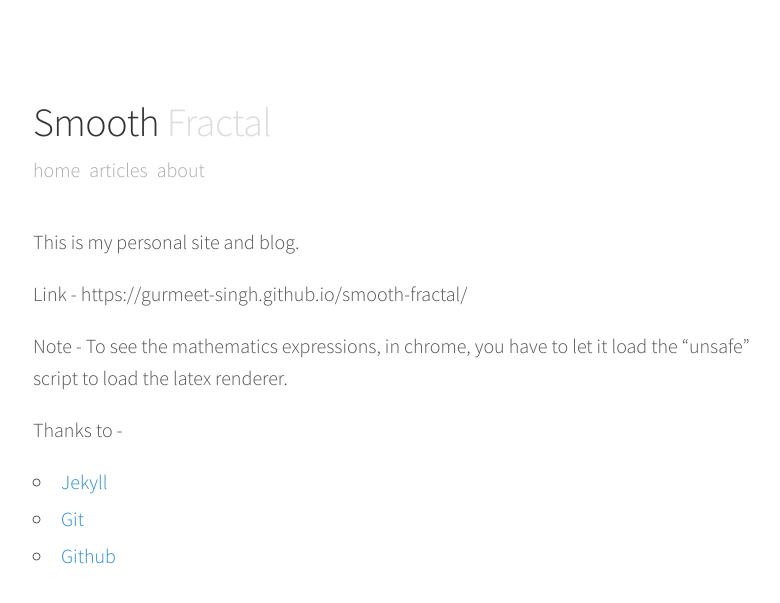
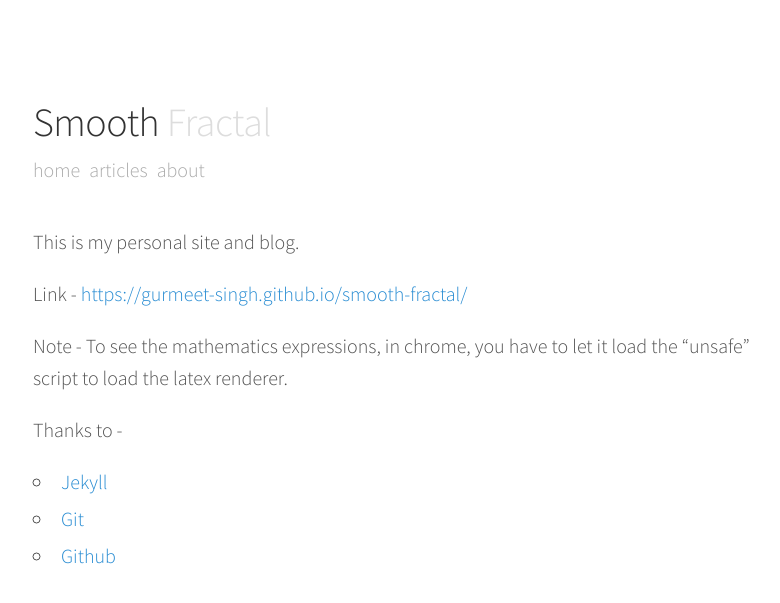
Before and after one commit to Gurmeet-Singh/smooth-fractal, a Jekyll site: the page built from about.md, in a window 1280 px wide. Shown: the top 603 px of the page, without its empty margins (247-1027 px from the left). Built offline with Jekyll 4.4.1, drawn with Linux system fonts in a browser that asks for light colours; part of the change alters nothing that is shown.

```diff
--- a/about.md
+++ b/about.md
@@ -6,7 +6,7 @@ permalink: /about/
 
 This is my personal site and blog.
 
-Link - https://gurmeet-singh.github.io/smooth-fractal/
+Link - [https://gurmeet-singh.github.io/smooth-fractal/](https://gurmeet-singh.github.io/smooth-fractal/)
 
 Note - To see the mathematics expressions, in chrome, you have to let it load the "unsafe" script to load the latex renderer.
 
```
